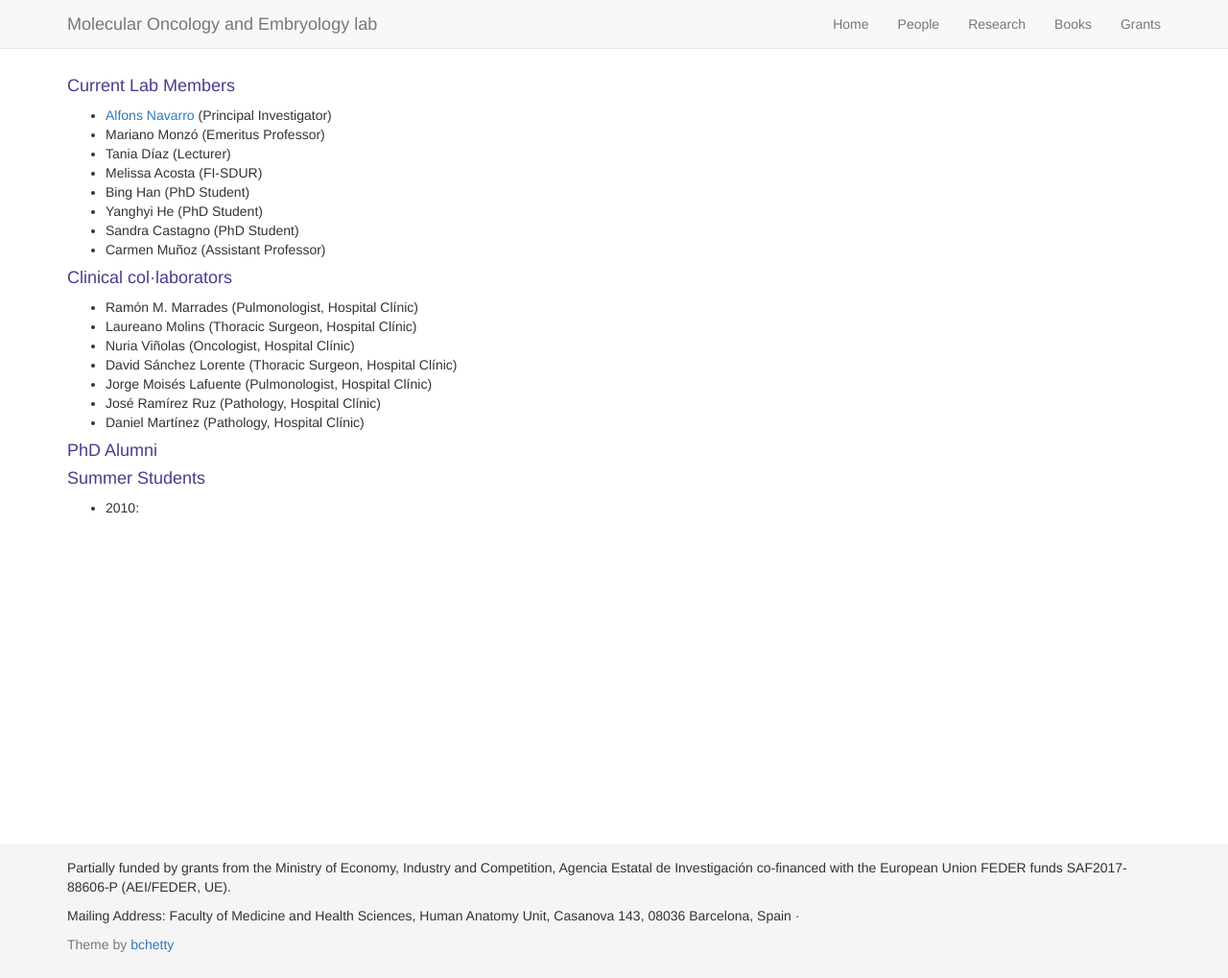
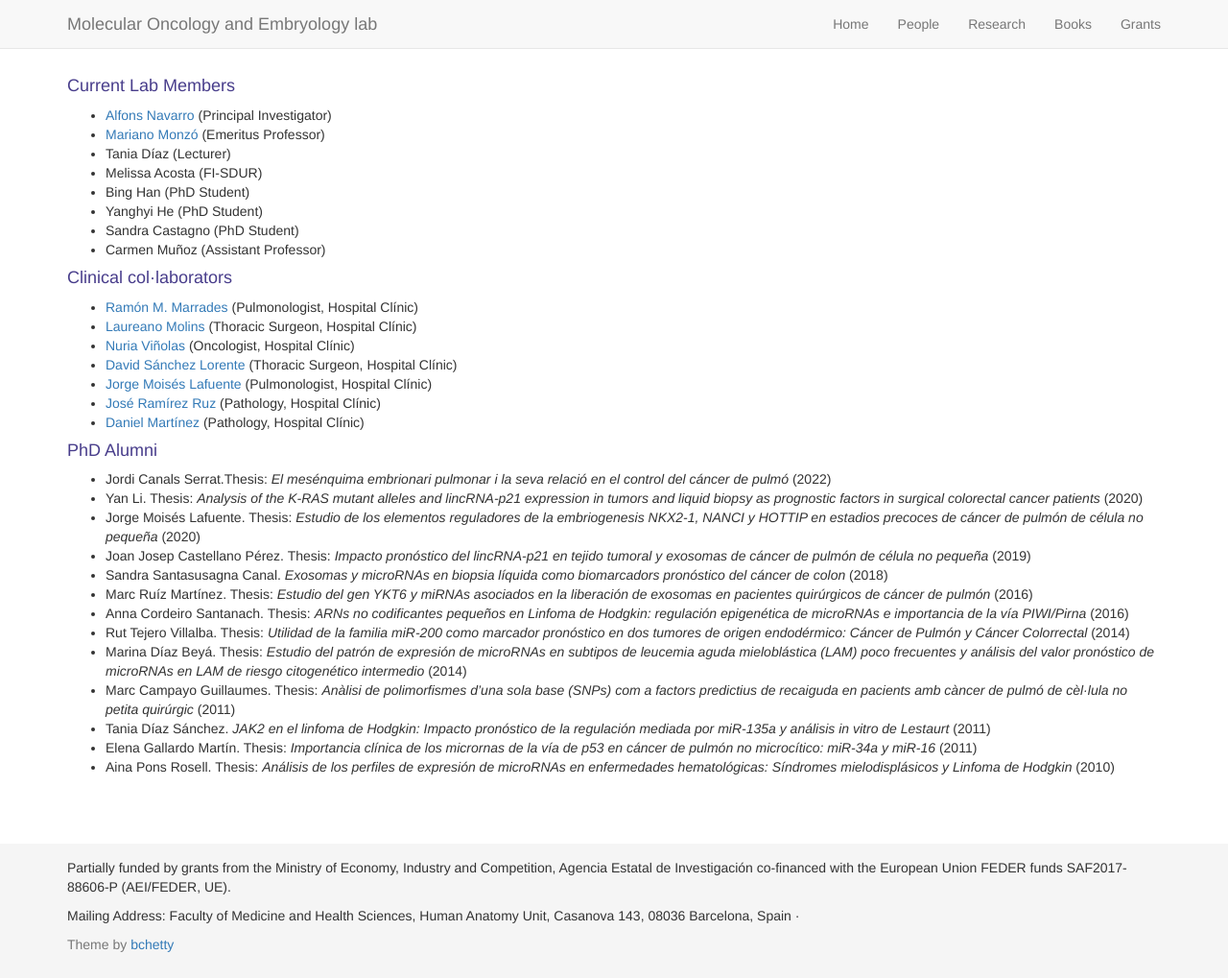
Before and after one commit to AlfonsNavarro/lab, a Jekyll site: the page built from pages/people.md, in a window 1280 px wide and 1019 px high. Shown: the whole window at 96% size. Built offline with Jekyll 4.4.1, drawn with Linux system fonts in a browser that asks for light colours; nearby versions of some CDN libraries.

Commit message:
Afegim a people el llistat de PhD alumni).

```diff
--- a/pages/people.md
+++ b/pages/people.md
@@ -6,7 +6,7 @@ title: people
 #### Current Lab Members
 
 - [Alfons Navarro](https://alfonsnavarro.github.io/) (Principal Investigator)
-- Mariano Monzó (Emeritus Professor)
+- [Mariano Monzó](https://www.linkedin.com/in/mariano-monzo-514b7524/?originalSubdomain=es) (Emeritus Professor)
 - Tania Díaz (Lecturer)
 - Melissa Acosta (FI-SDUR)
 - Bing Han (PhD Student)
@@ -16,21 +16,30 @@ title: people
 
 #### Clinical col·laborators
 
-- Ramón M. Marrades (Pulmonologist, Hospital Clínic)
-- Laureano Molins (Thoracic Surgeon, Hospital Clínic)
-- Nuria Viñolas (Oncologist, Hospital Clínic)
-- David Sánchez Lorente (Thoracic Surgeon, Hospital Clínic)
-- Jorge Moisés Lafuente (Pulmonologist, Hospital Clínic)
-- José Ramírez Ruz (Pathology, Hospital Clínic)
-- Daniel Martínez (Pathology, Hospital Clínic)
+- [Ramón M. Marrades](https://www.clinicbarcelona.org/profesionales/ramon-marrades) (Pulmonologist, Hospital Clínic)
+- [Laureano Molins](https://www.barnaclinic.com/es/cuadro-medico/188/laureano) (Thoracic Surgeon, Hospital Clínic)
+- [Nuria Viñolas](https://www.clinicbarcelona.org/profesionales/nuria-vinolas) (Oncologist, Hospital Clínic)
+- [David Sánchez Lorente](https://www.linkedin.com/in/david-sanchez-lorente-md-phd-10981834/?trk=public_profile_browsemap&originalSubdomain=es) (Thoracic Surgeon, Hospital Clínic)
+- [Jorge Moisés Lafuente](https://www.linkedin.com/in/jorge-moisés-lafuente-2563a315/?originalSubdomain=es) (Pulmonologist, Hospital Clínic)
+- [José Ramírez Ruz](http://cdb.hospitalclinic.org/facultativos/54/jose-ramirez-ruz) (Pathology, Hospital Clínic)
+- [Daniel Martínez](https://www.linkedin.com/in/daniel-martinez-hernandez-b7b22653/?originalSubdomain=es) (Pathology, Hospital Clínic)
 
 
 #### PhD Alumni
 
-
-
-
-
-#### Summer Students
-
-- 2010:
+- Jordi Canals Serrat.Thesis: *El mesénquima embrionari pulmonar i la seva relació en el control del cáncer de pulmó* (2022)
+- Yan Li. Thesis: *Analysis of the K-RAS mutant alleles and lincRNA-p21 expression in tumors and liquid biopsy as prognostic factors in surgical colorectal cancer patients* (2020)
+- Jorge Moisés Lafuente. Thesis: *Estudio de los elementos reguladores de la embriogenesis NKX2-1, NANCI y HOTTIP en
+estadios precoces de cáncer de pulmón de célula no pequeña* (2020)
+- Joan Josep Castellano Pérez. Thesis: *Impacto pronóstico del lincRNA-p21 en tejido tumoral y exosomas de cáncer de pulmón
+de célula no pequeña* (2019)
+- Sandra Santasusagna Canal. *Exosomas y microRNAs en biopsia líquida como biomarcadors pronóstico del cáncer de
+colon* (2018)
+- Marc Ruíz Martínez. Thesis: *Estudio del gen YKT6 y miRNAs asociados en la liberación de exosomas en pacientes quirúrgicos de cáncer de pulmón* (2016)
+- Anna Cordeiro Santanach. Thesis: *ARNs no codificantes pequeños en Linfoma de Hodgkin: regulación epigenética de microRNAs e importancia de la vía PIWI/Pirna* (2016)
+- Rut Tejero Villalba. Thesis: *Utilidad de la familia miR-200 como marcador pronóstico en dos tumores de origen endodérmico: Cáncer de Pulmón y Cáncer Colorrectal* (2014)
+- Marina Díaz Beyá. Thesis: *Estudio del patrón de expresión de microRNAs en subtipos de leucemia aguda mieloblástica (LAM) poco frecuentes y análisis del valor pronóstico de microRNAs en LAM de riesgo citogenético intermedio* (2014)
+- Marc Campayo Guillaumes. Thesis: *Anàlisi de polimorfismes d’una sola base (SNPs) com a factors predictius de recaiguda en pacients amb càncer de pulmó de cèl·lula no petita quirúrgic* (2011)
+- Tania Díaz Sánchez. *JAK2 en el linfoma de Hodgkin: Impacto pronóstico de la regulación mediada por miR-135a y análisis in vitro de Lestaurt* (2011)
+- Elena Gallardo Martín. Thesis: *Importancia clínica de los micrornas de la vía de p53 en cáncer de pulmón no microcítico: miR-34a y miR-16* (2011)
+- Aina Pons Rosell. Thesis: *Análisis de los perfiles de expresión de microRNAs en enfermedades hematológicas: Síndromes mielodisplásicos y Linfoma de Hodgkin* (2010)
```
